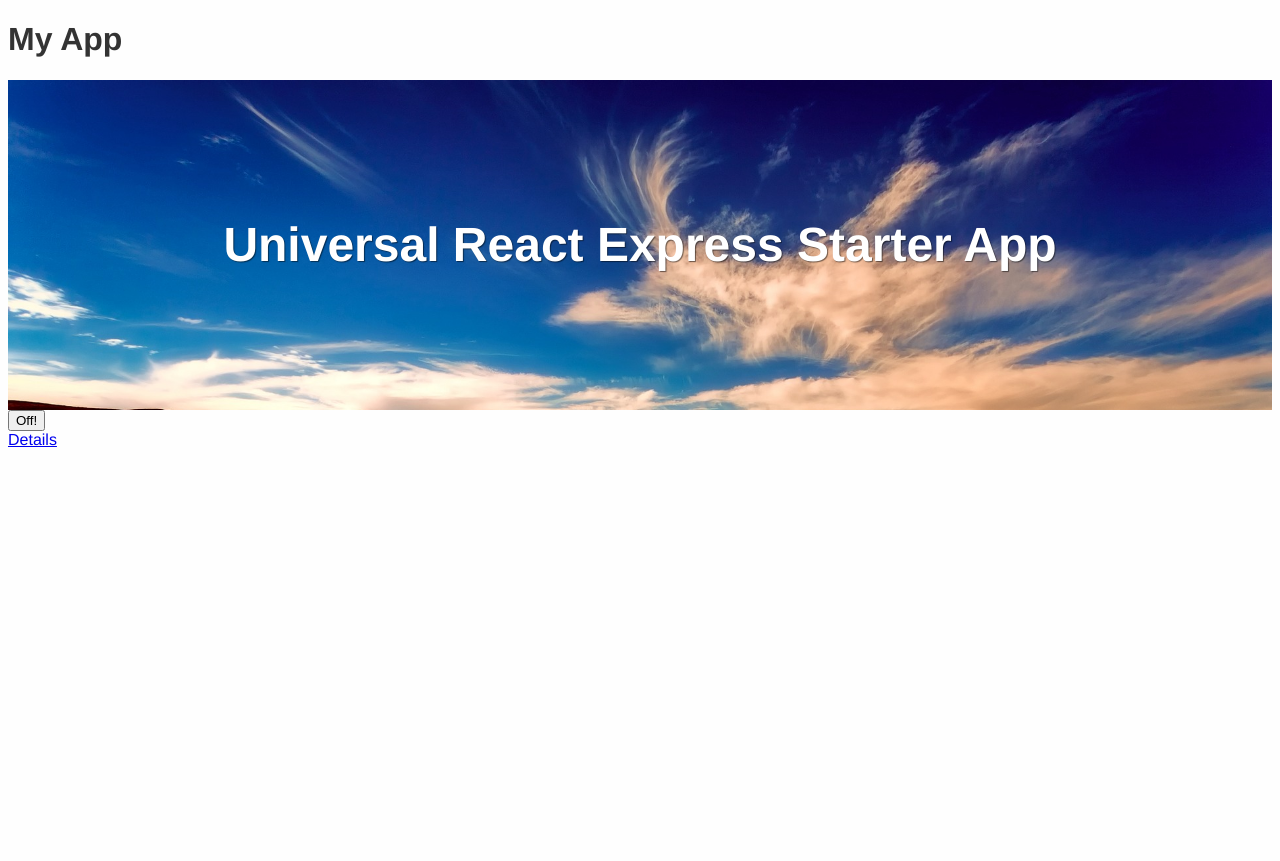
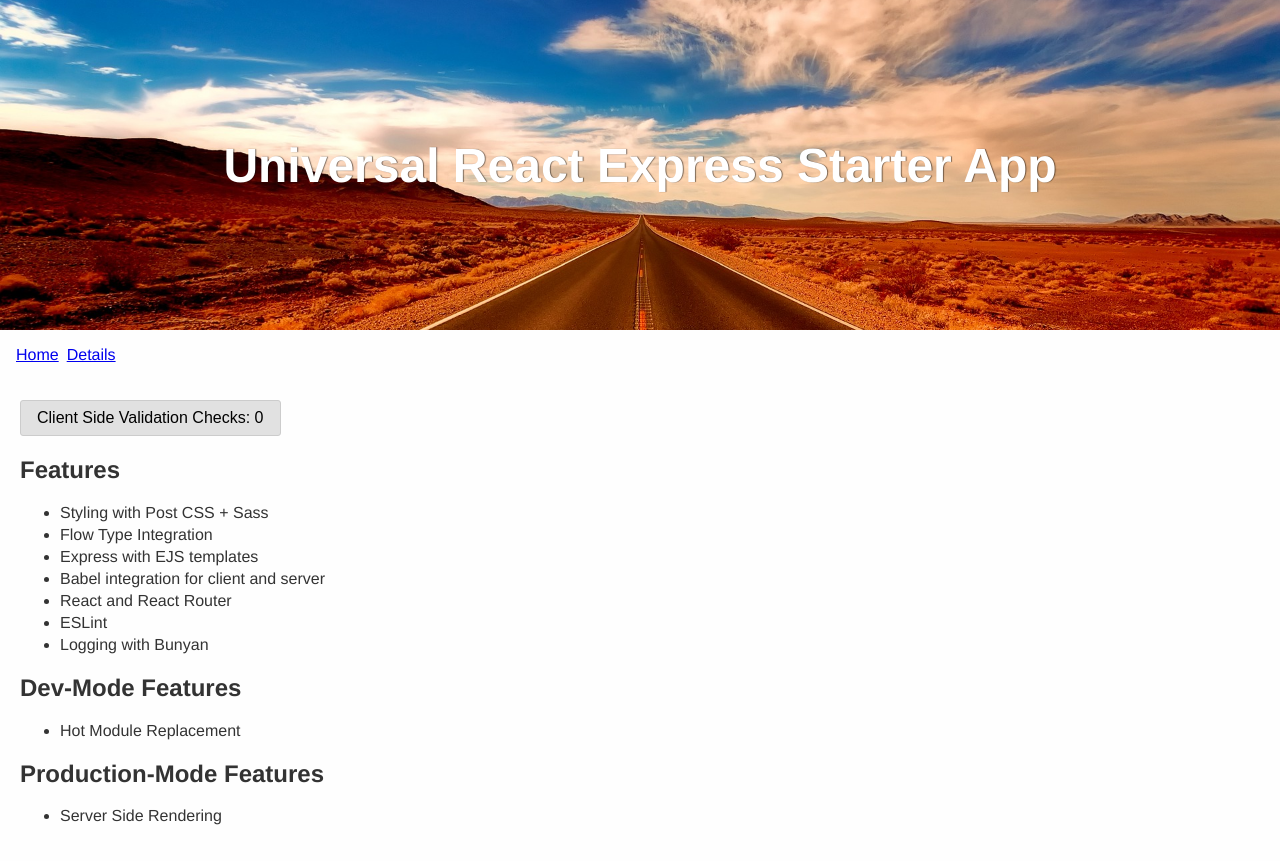
Before and after one commit to ericmasiello/express-starter, a React app: page / in a window 1280 px wide. Before the commit the page ends 800 px from the top, so only its background shows below. Built offline with nearby package versions, Linux system fonts and the light colour scheme; the HTML template or start-up script is replaced by a standard one.

Commit message:
Clean up overall design

```diff
--- a/src/client/components/App.js
+++ b/src/client/components/App.js
@@ -1,16 +1,29 @@
 /* @flow */
-import React from 'react';
+import React, { Component } from 'react';
 import PropTypes from 'prop-types';
+import { Link } from 'react-router';
+import styles from './App.scss';
 
-export default function App(props: Object) {
-  return (
-    <div>
-      <h1>My App</h1>
+// Note: Top level components must be class based for HMR to function
+// eslint-disable-next-line react/prefer-stateless-function
+export default class App extends Component {
+  render() {
+    const { children } = this.props;
+    return (
       <div>
-        {props.children}
+        <header className={styles.hero}>
+          <h2>Universal React Express Starter App</h2>
+        </header>
+        <nav className={styles.nav}>
+          <Link to="/">Home</Link>
+          <Link to="detail/1234">Details</Link>
+        </nav>
+        <div>
+          {children}
+        </div>
       </div>
-    </div>
-  );
+    );
+  }
 }
 
 App.propTypes = {
--- /dev/null
+++ b/src/client/components/App.scss
@@ -0,0 +1,24 @@
+@import '../styles/vars';
+
+.hero {
+  padding: 40px;
+  background-image: url('../images/background.jpg');
+  background-size: cover;
+  background-position: center;
+  color: $hero-color;
+  min-height: 250px;
+  display: flex;
+  justify-content: center;
+  align-items: center;
+  text-shadow: 1px 0 1px rgba(0, 0, 0, 0.5);
+  font-size: 2rem;
+}
+
+.nav {
+  display: flex;
+  padding: 1rem;
+
+  > *:not(:first-child) {
+    padding-left: 0.5rem;
+  }
+}
--- a/src/client/components/Detail.js
+++ b/src/client/components/Detail.js
@@ -1,6 +1,5 @@
 /* @flow */
 import React, { Component } from 'react';
-import { Link } from 'react-router';
 import styles from './Detail.scss';
 import type { Namespace$DetailParams } from '../../types';
 
@@ -13,9 +12,12 @@ export default class Detail extends Component {
     return (
       <div className={styles.detail}>
         <h2>Detail page for {this.props.params.id}.</h2>
-        <div>
-          <Link to="/">Back Home</Link>
-        </div>
+        <p>
+          Lorem ipsum dolor sit amet, consectetur adipisicing elit.
+          Nemo consequuntur maxime in eaque, aut unde. Provident voluptate,
+          recusandae inventore, mollitia, iusto ullam et obcaecati voluptatem
+          accusantium minima adipisci, fugit sunt.
+        </p>
       </div>
     );
   }
--- a/src/client/components/Detail.scss
+++ b/src/client/components/Detail.scss
@@ -1,4 +1,3 @@
 .detail {
-  color: darkblue;
-  background-color: white;
+  padding: 0 1rem;
 }
--- a/src/client/components/Home.js
+++ b/src/client/components/Home.js
@@ -1,6 +1,5 @@
 /* @flow */
 import React, { Component } from 'react';
-import { Link } from 'react-router';
 import type { Namespace$AppState } from '../../types';
 import styles from './Home.scss';
 
@@ -8,7 +7,7 @@ export default class Home extends Component {
   constructor() {
     super();
     this.state = {
-      toggle: false,
+      clicks: 0,
     };
   }
 
@@ -17,13 +16,30 @@ export default class Home extends Component {
   render() {
     return (
       <div className={styles.home}>
-        <header className={styles.hero}>
-          <h2>Universal React Express Starter App</h2>
-        </header>
-        <button onClick={() => this.setState({ toggle: !this.state.toggle })}>{this.state.toggle ? 'On!' : 'Off!'}</button>
-        <div>
-          <Link to="detail/1234">Details</Link>
-        </div>
+        <button
+          className={styles.button}
+          onClick={() => this.setState({ clicks: this.state.clicks + 1 })}
+        >
+          Client Side Validation Checks: {this.state.clicks}
+        </button>
+        <h2>Features</h2>
+        <ul>
+          <li>Styling with Post CSS + Sass</li>
+          <li>Flow Type Integration</li>
+          <li>Express with EJS templates</li>
+          <li>Babel integration for client and server</li>
+          <li>React and React Router</li>
+          <li>ESLint</li>
+          <li>Logging with Bunyan</li>
+        </ul>
+        <h2>Dev-Mode Features</h2>
+        <ul>
+          <li>Hot Module Replacement</li>
+        </ul>
+        <h2>Production-Mode Features</h2>
+        <ul>
+          <li>Server Side Rendering</li>
+        </ul>
       </div>
     );
   }
--- a/src/client/components/Home.scss
+++ b/src/client/components/Home.scss
@@ -1,18 +1,13 @@
 @import '../styles/vars';
 
 .home {
-  color: $primary-color;
+  padding: 1.25rem;
 }
 
-.hero {
-  padding: 40px;
-  background-image: url('../images/background.jpg');
-  background-size: cover;
-  color: $hero-color;
-  min-height: 250px;
-  display: flex;
-  justify-content: center;
-  align-items: center;
-  text-shadow: 1px 1px 1px rgba(0, 0, 0, 0.5);
-  font-size: 2rem;
+.button {
+  padding: 0.5rem 1rem;
+  border: 1px solid #ccc;
+  border-radius: 3px;
+  background-color: #e1e1e1;
+  font-size: 1rem;
 }
--- a/src/client/styles/main.scss
+++ b/src/client/styles/main.scss
@@ -4,4 +4,9 @@ body {
   font-family: $font-family;
   background-color: #fefefe;
   color: $primary-color;
+  margin: 0;
 }
+
+ul > li:not(:last-child) {
+  margin-bottom: 0.25rem;
+}
--- a/src/types.js
+++ b/src/types.js
@@ -1,6 +1,6 @@
 /* @flow */
 export type Namespace$AppState = {
-  toggle: boolean,
+  clicks: number,
 };
 
 export type Namespace$DetailParams = {
```
